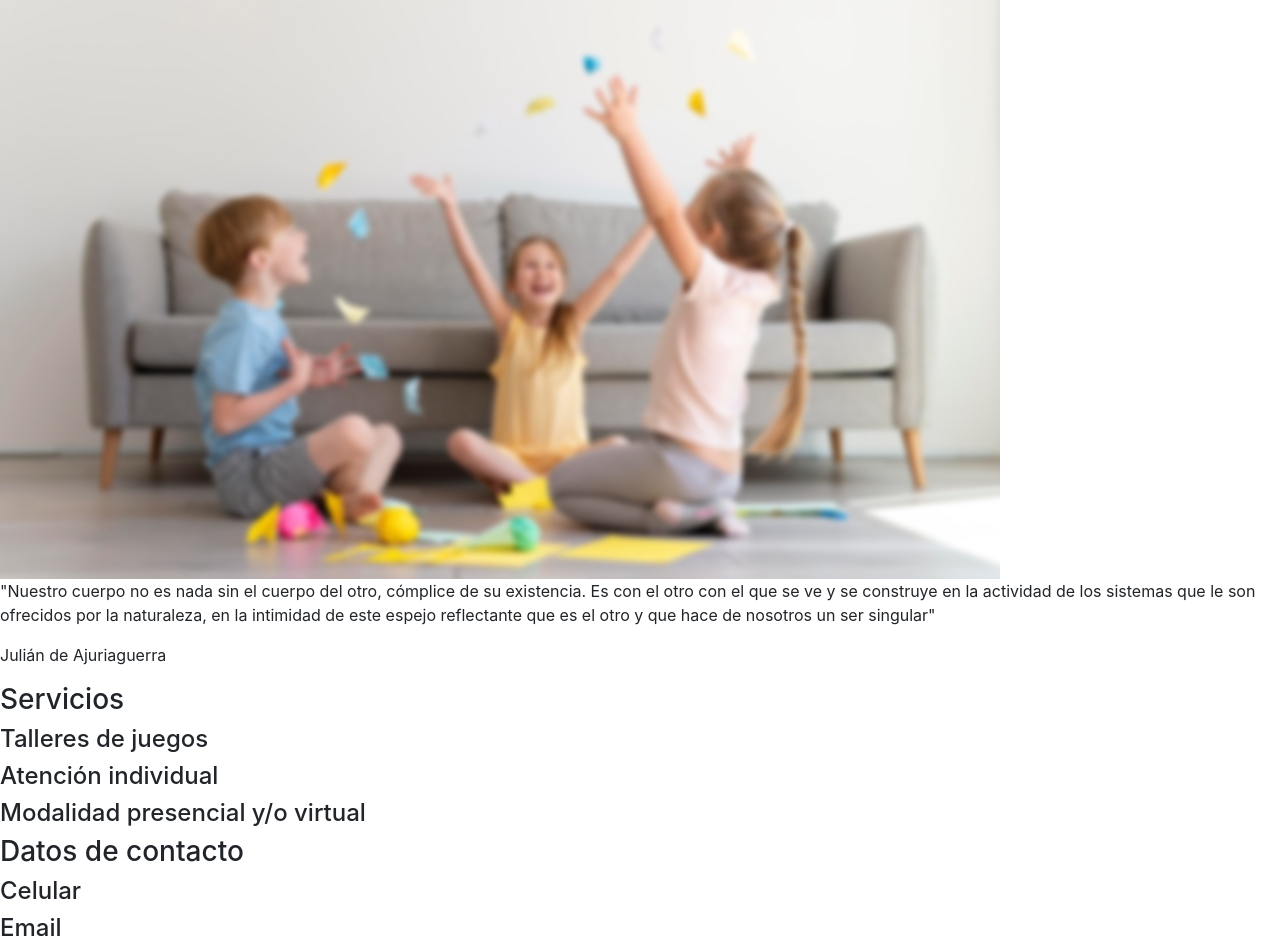
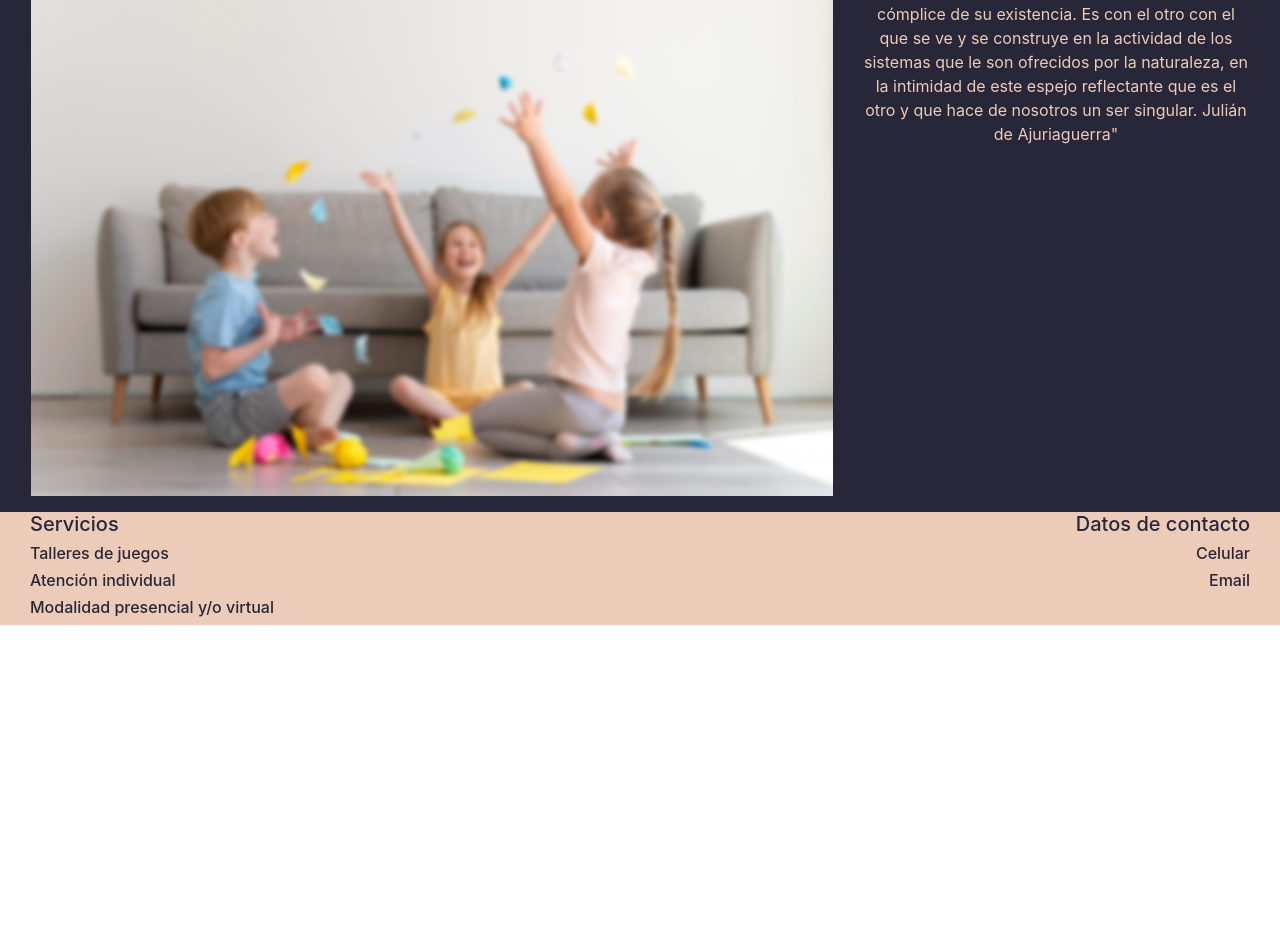
Before and after one commit to roj08/PsicomotricidadJuamperezRocio, a plain HTML site: page index.html in a window 1280 px wide. Shown: the part 294-1245 px from the top of the page. After the commit the page ends 919 px from the top, so only its background shows below. Drawn offline with nearby package versions, Linux system fonts and the light colour scheme.

Commit message:
index terminado

```diff
--- a/css/estilos.css
+++ b/css/estilos.css
@@ -1,16 +1,35 @@
+html, body{
+    height: 100vh;
+}
+
 .rounded-circle {
     height: 80px;
     width: auto;
 }
 
+@media only screen and (max-width:575px) {
+.rounded-circle {
+    display: none;
+}
+}
 .navbar {
     background-color: #ECCBB8;
 }
 
-.navbar-nav{
-    align-content: flex-end;
+.nav-link{
+    color: #282739 !important;
 }
 
-.nav-link{
+.buttonColor{
+    background-color: #282739;
+}
+
+.mainInicio{
+    background-color: #282739;
+    color: #ECCBB8;
+}
+
+.containerServicios{
+    background-color: #ECCBB8;
     color: #282739;
 }
--- a/index.html
+++ b/index.html
@@ -14,8 +14,12 @@
 <body>
 
     <header>
-        <nav class="navbar navbar-expand-sm">
-            <a class="navbar-brand" href="#"><img class="rounded-circle" src="imagenes/logo.JPG" alt="logo"></a>
+        <nav class="navbar navbar-expand-sm navbar-dark">
+            <a class="navbar-brand col-lg-5" href="#"><img class="rounded-circle" src="imagenes/logo.JPG" alt="logo"></a>
+            <button class="navbar-toggler buttonColor" type="button" data-toggle="collapse" data-target="#collapsibleNavbar">
+                <span class="navbar-toggler-icon"></span>
+              </button>
+                  <div class="collapse navbar-collapse" id="collapsibleNavbar">
                 <ul class="navbar-nav">
                     <li class="nav-item"><a class="nav-link" href="#">Inicio</a></li>
                     <li class="nav-item"><a class="nav-link" href="secciones/queeslapsicomotricidad.html">¿Qué es la psicomotricidad?</a></li>
@@ -23,32 +27,45 @@
                     <li class="nav-item"><a class="nav-link" href="secciones/servicios.html">Servicios</a></li>
                     <li class="nav-item"><a class="nav-link" href="secciones/contacto.html">Contacto</a></li>
               </ul>
+            </div>
           </nav>
     </header>
 
+    <!-- <nav class="navbar navbar-expand-sm">
+        <a class="navbar-brand col-lg-5" href="#"><img class="rounded-circle" src="imagenes/logo.JPG" alt="logo"></a>
+        <ul class="navbar-nav">
+            <li class="nav-item"><a class="nav-link" href="#">Inicio</a></li>
+            <li class="nav-item"><a class="nav-link" href="secciones/queeslapsicomotricidad.html">¿Qué es la psicomotricidad?</a></li>
+            <li class="nav-item"><a class="nav-link" href="secciones/quiensoy.html">¿Quién soy?</a></li>
+            <li class="nav-item"><a class="nav-link" href="secciones/servicios.html">Servicios</a></li>
+            <li class="nav-item"><a class="nav-link" href="secciones/contacto.html">Contacto</a></li>
+          </ul>
+      </nav> -->
+
     <main>
-        <div class="contenedorMain">
-            <h2 class="subsMain subsMain1">Licenciada Luciana Cora</h2>
-            <h1 class="subsMain subsMain2">Psicomotricista</h1>
-            <img src="imagenes/imagenHomeChica.jpg" alt="imgHome" class="imgMain">
-            <p class="pMain pMain1">"Nuestro cuerpo no es nada sin el cuerpo del otro, cómplice de su existencia. Es con el otro con el que se ve y se construye en la actividad de los sistemas que le son ofrecidos por la naturaleza, en la intimidad de este espejo reflectante que es el otro y que hace de nosotros un ser singular"</p>
-            <p class="pMain pMain2">Julián de Ajuriaguerra</p>
+        <div class="container-fluid mainInicio">
+            <h2 class="text-center p-3">Licenciada Luciana Cora</h2>
+            <h1 class="text-center">Psicomotricista</h1>
+            <div class="row align-middle p-3">
+            <img src="imagenes/imagenHomeChica.jpg" alt="imgHome" class="img-fluid rounded col-md-8 col-lg-8">
+            <p class="col-md-4 col-lg-4 text-center p-3">"Nuestro cuerpo no es nada sin el cuerpo del otro, cómplice de su existencia. Es con el otro con el que se ve y se construye en la actividad de los sistemas que le son ofrecidos por la naturaleza, en la intimidad de este espejo reflectante que es el otro y que hace de nosotros un ser singular. Julián de Ajuriaguerra"</p>
+            </div>
         </div>
     </main>
 
     <footer>
-        <div class="contenedorFooter">
-            <div class="serviciosFooter">
-                <h3 class="footerL1">Servicios</h3>
-                <h4 class="footerL2">Talleres de juegos</h4>
-                <h4 class="footerL3">Atención individual</h4>
-                <h4 class="footerL4">Modalidad presencial y/o virtual</h4>
+        <div class="container-fluid containerServicios row m-0">
+            <div class="col-6">
+                <h5 class="footerL1">Servicios</h5>
+                <h6 class="footerL2">Talleres de juegos</h6>
+                <h6 class="footerL3">Atención individual</h6>
+                <h6 class="footerL4">Modalidad presencial y/o virtual</h6>
             </div>
 
-            <div class="datosContactoFooter">
-                <h3 class="footerR1">Datos de contacto</h3>
-                <h4 class="footerR2">Celular</h4>
-                <h4 class="footerR3">Email</h4>
+            <div class="float-right text-right col-6">
+                <h5 class="footerR1">Datos de contacto</h5>
+                <h6 class="footerR2">Celular</h6>
+                <h6 class="footerR3">Email</h6>
             </div>
         </div>
     </footer>
```
Lines whose indentation alone changed are shown as unchanged.
